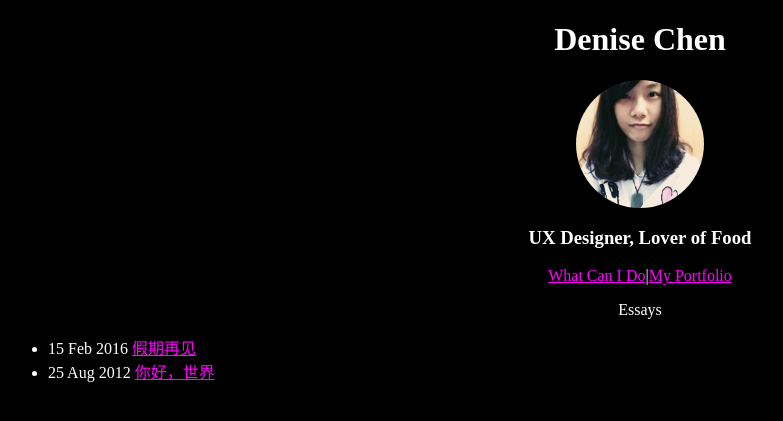
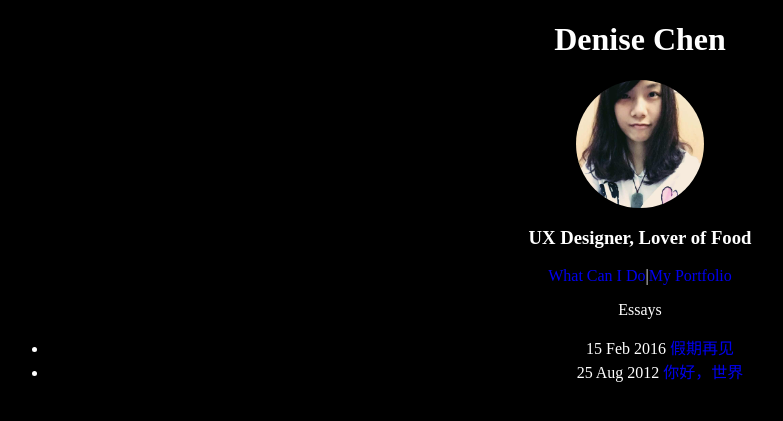
Before and after one commit to Denise-Chen/jekyll_demo, a Jekyll site: the page built from index.html, in a window 1280 px wide. Shown: the top 421 px of the page, without its empty margins (0-783 px from the left). Built offline with Jekyll 4.4.1, drawn with Linux system fonts in a browser that asks for light colours.

Commit message:
change the link

```diff
--- a/css/default.css
+++ b/css/default.css
@@ -14,7 +14,7 @@ text-align:center;
 }
 
 a:link {
-color:#ff00ff;
+text-decoration:none;
 }
 a:hover {
 color:#ffffff;
@@ -23,4 +23,5 @@ text-decoration:underline;
 
 ul li {
 color:#ffffff;
+text-align:center;
 }
```
